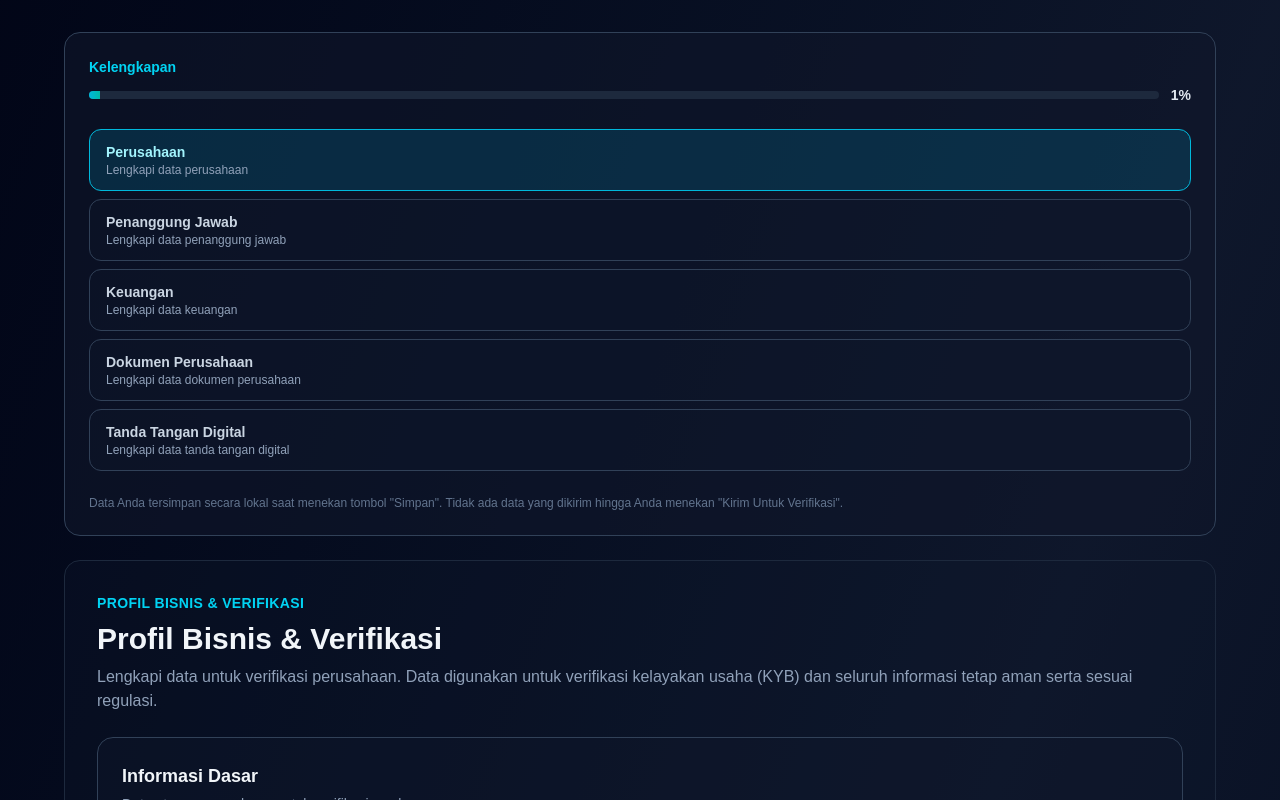
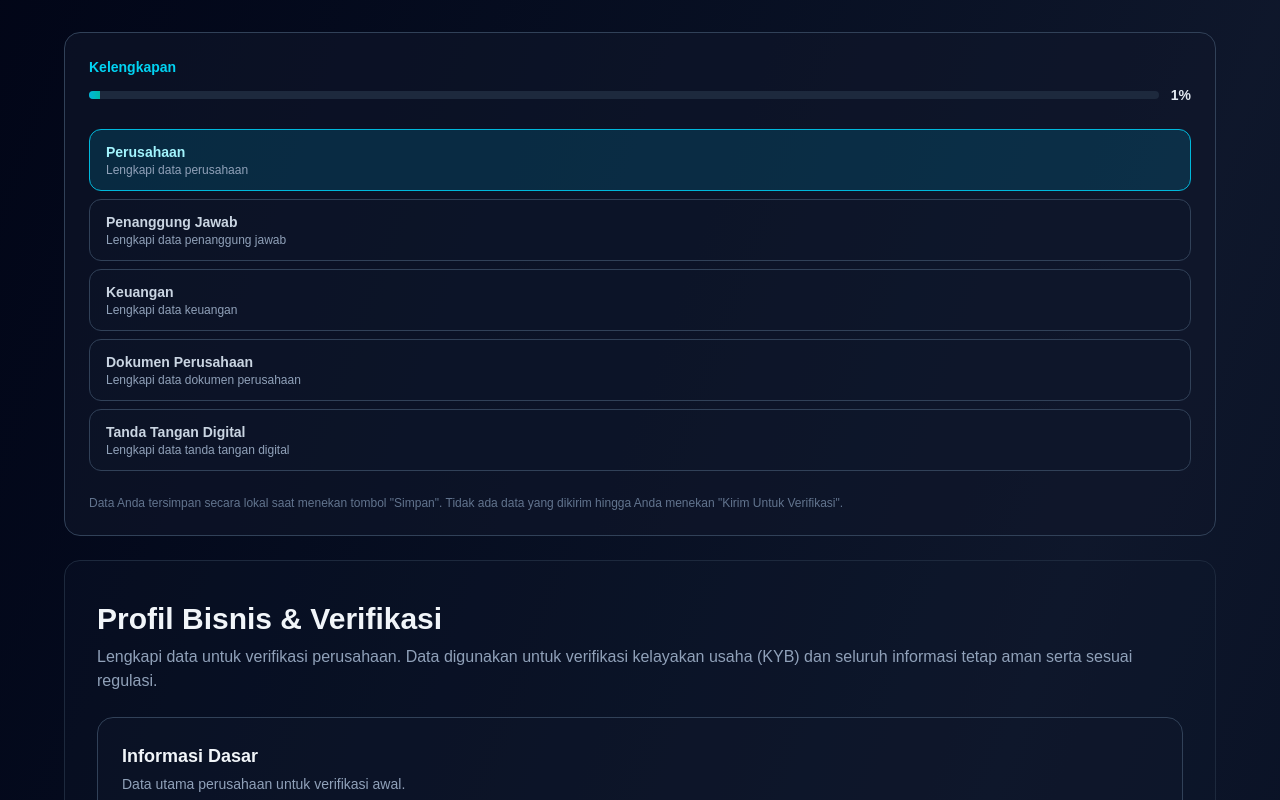
Before and after one commit to MaulRai/vessel, a Next.js app: page /register/profil-bisnis in a window 1280 px wide. Shown: the top 800 px of the page. Built offline with nearby package versions, Linux system fonts and the light colour scheme.

Commit message:
[Pengajuan Pembiayaan] Microcopy

```diff
--- a/app/pendana/pendanaan/buat/page.tsx
+++ b/app/pendana/pendanaan/buat/page.tsx
@@ -715,7 +715,7 @@ export default function BuatPendanaanPage() {
                         <path fillRule="evenodd" d="M18 10a8 8 0 11-16 0 8 8 0 0116 0zm-7-4a1 1 0 11-2 0 1 1 0 012 0zM9 9a1 1 0 000 2v3a1 1 0 001 1h1a1 1 0 100-2v-3a1 1 0 00-1-1H9z" clipRule="evenodd" />
                       </svg>
                       <p className="text-sm text-slate-300 leading-relaxed">
-                        Untuk transaksi pertama, maksimal pendanaan 60%.
+                        ⚠️ Untuk transaksi pertama, maksimal pembiayaan yang dapat dicairkan adalah 60% dari nilai tagihan.
                       </p>
                     </div>
                   </div>
--- a/app/register/profil-bisnis/page.tsx
+++ b/app/register/profil-bisnis/page.tsx
@@ -1225,7 +1225,6 @@ export default function ProfilBisnisPage() {
 
         <div className="bg-slate-900/30 border border-slate-800 rounded-2xl p-6 md:p-8 space-y-6">
           <div>
-            <p className="text-sm uppercase tracking-wide text-cyan-400 font-semibold">Profil Bisnis & Verifikasi</p>
             <h1 className="text-3xl font-bold text-slate-100 mt-2">Profil Bisnis & Verifikasi</h1>
             <p className="text-slate-400 mt-2">
               Lengkapi data untuk verifikasi perusahaan. Data digunakan untuk verifikasi kelayakan usaha (KYB)
```
